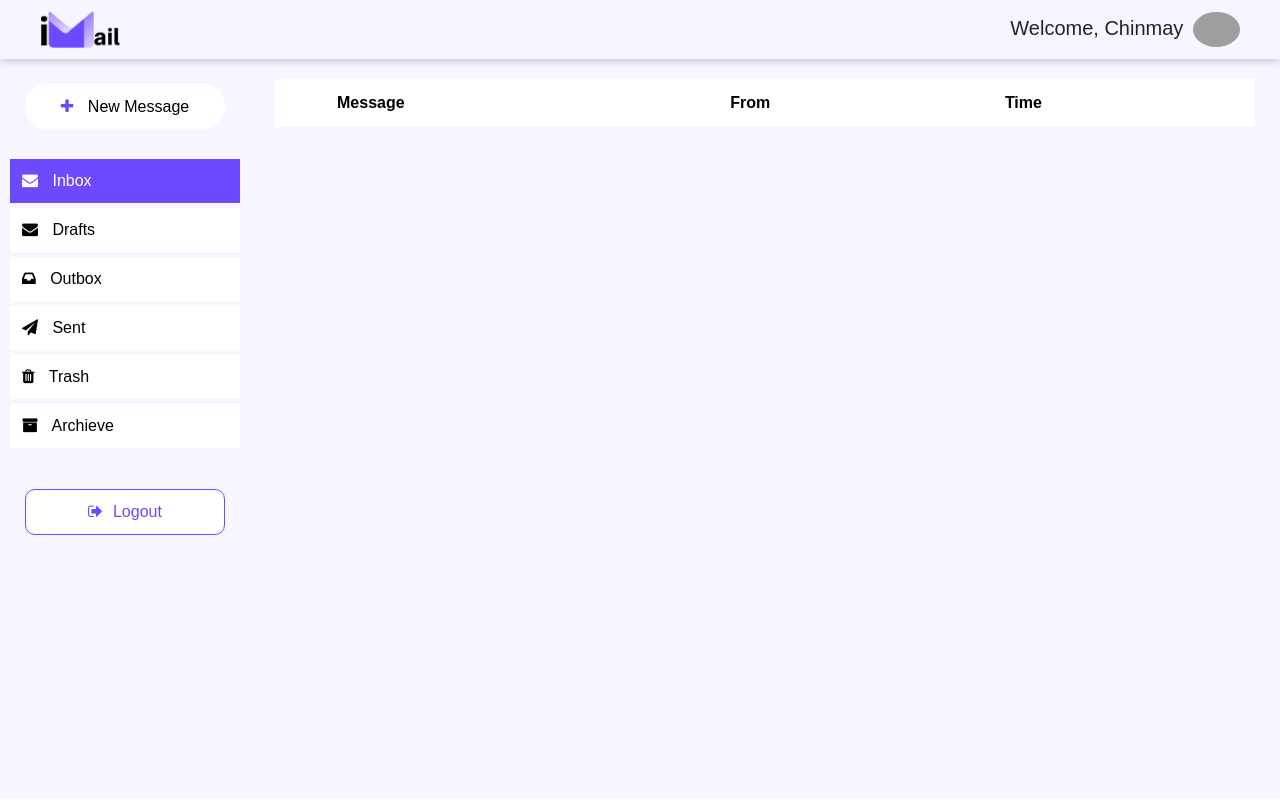
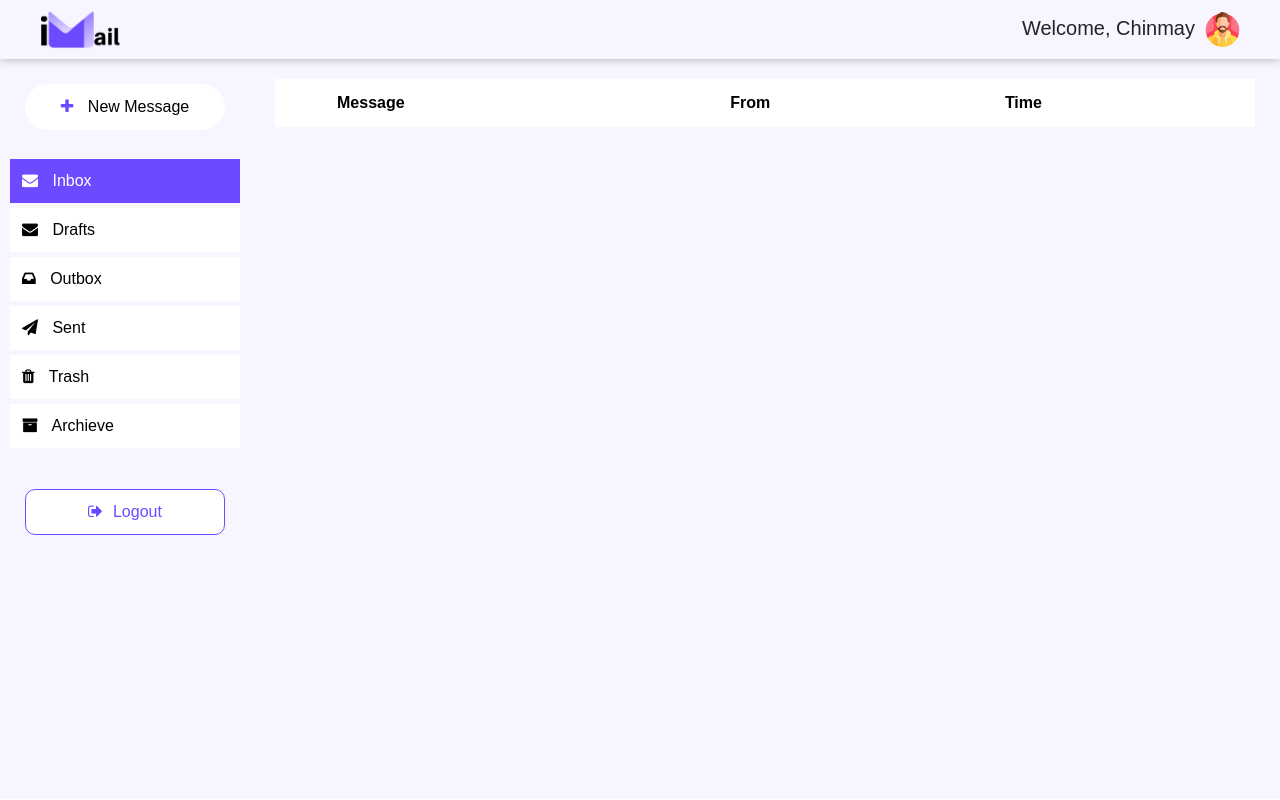
Before and after one commit to sahoochinmay/imap, a PHP site: page /inbox.php in a window 1280 px wide. Run offline with PHP 8.4, Linux system fonts and the light colour scheme; the visitor is signed in with stand-in values (Sample User, id 1); data that the repository does not hold is empty; grey boxes are pictures that could not be loaded.

Commit message:
Fix navbar and some issue

```diff
--- a/includes/insideNavbar.php
+++ b/includes/insideNavbar.php
@@ -6,7 +6,7 @@
     <div>
         <div class="d-flex  justify-content-end  align-items-center flex-row">
             <h5 style="margin-right: 10px;margin-top: 5px;">Welcome, Chinmay</h5>
-            <img src="https://mdbcdn.b-cdn.net/img/new/avatars/2.webp" class="rounded-circle" alt="Avatar" style="height: 35px;" />
+            <img src="./assets/profile.png" class="rounded-circle" alt="Avatar" style="height: 35px;" />
         </div>
     </div>
 </nav>
--- a/mailbox.php
+++ b/mailbox.php
@@ -27,7 +27,7 @@ $user = $_SESSION['email'];
                     <div class="topDetails">
                         <div class="mailLinks">
                             <ul>
-                                <li><a href="inbox.php" class="backBtn"> <i class="fa fa-chevron-left" aria-hidden="true"></i>
+                                <li><a href="javascript: history.go(-1)" class="backBtn"> <i class="fa fa-chevron-left" aria-hidden="true"></i>
                                     </a></li>
                                 <li><a href="#"> <i class="fa fa-reply-all" aria-hidden="true"></i> Reply</a></li>
                                 <li><a href="#">Forward <i class="fa fa-share" aria-hidden="true"></i> </a></li>
```
Also changed, not shown: assets/profile.png (added).
